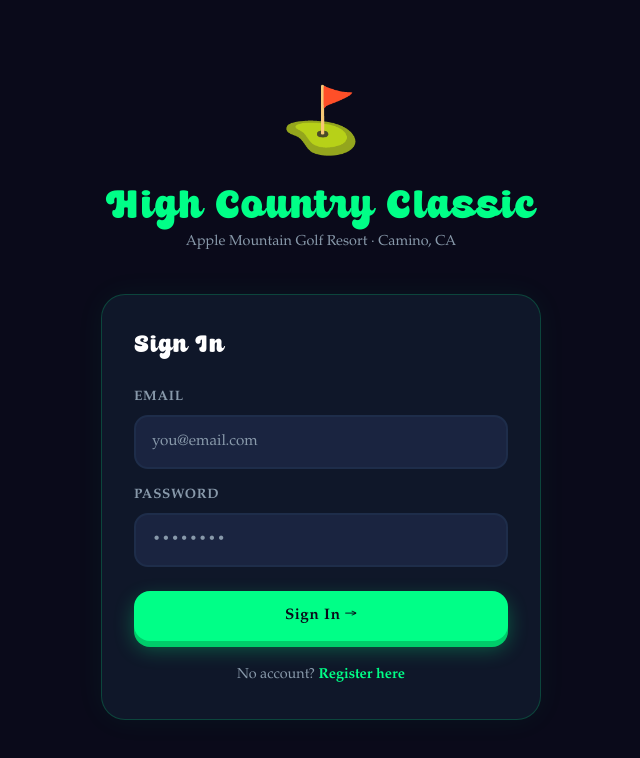
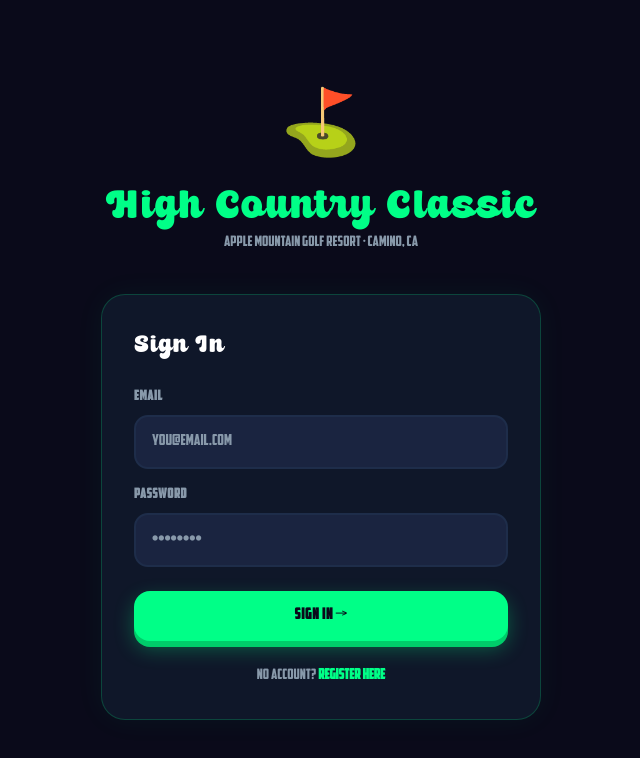
Before and after one commit to mindpumpdylan/golf-tournament-2, a Next.js app: page /login in a window 1280 px wide. Shown: the top 758 px of the page, without its empty margins (319-959 px from the left). Built offline with nearby package versions, Linux system fonts and the light colour scheme; no server answers; a web font is replaced by a local one.

Commit message:
american captian

```diff
--- a/src/app/globals.css
+++ b/src/app/globals.css
@@ -14,7 +14,7 @@
 
 @font-face {
   font-family: 'AmericanCaptain';
-  src: url('/fonts/American_Captain.ttf') format('truetype');
+  src: url('/fonts/American Captain.ttf') format('truetype');
   font-weight: normal;
   font-style: normal;
 }
```
